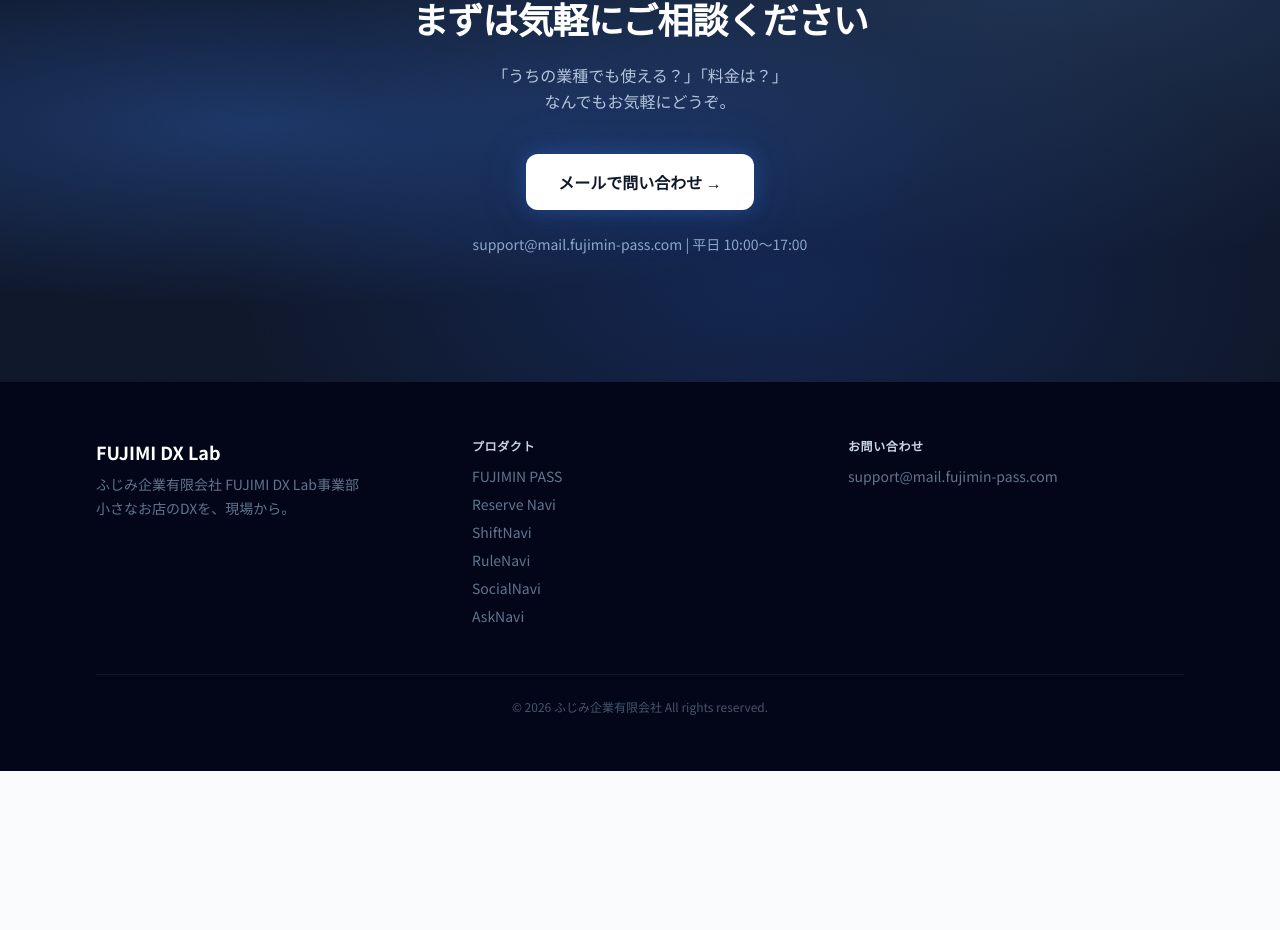
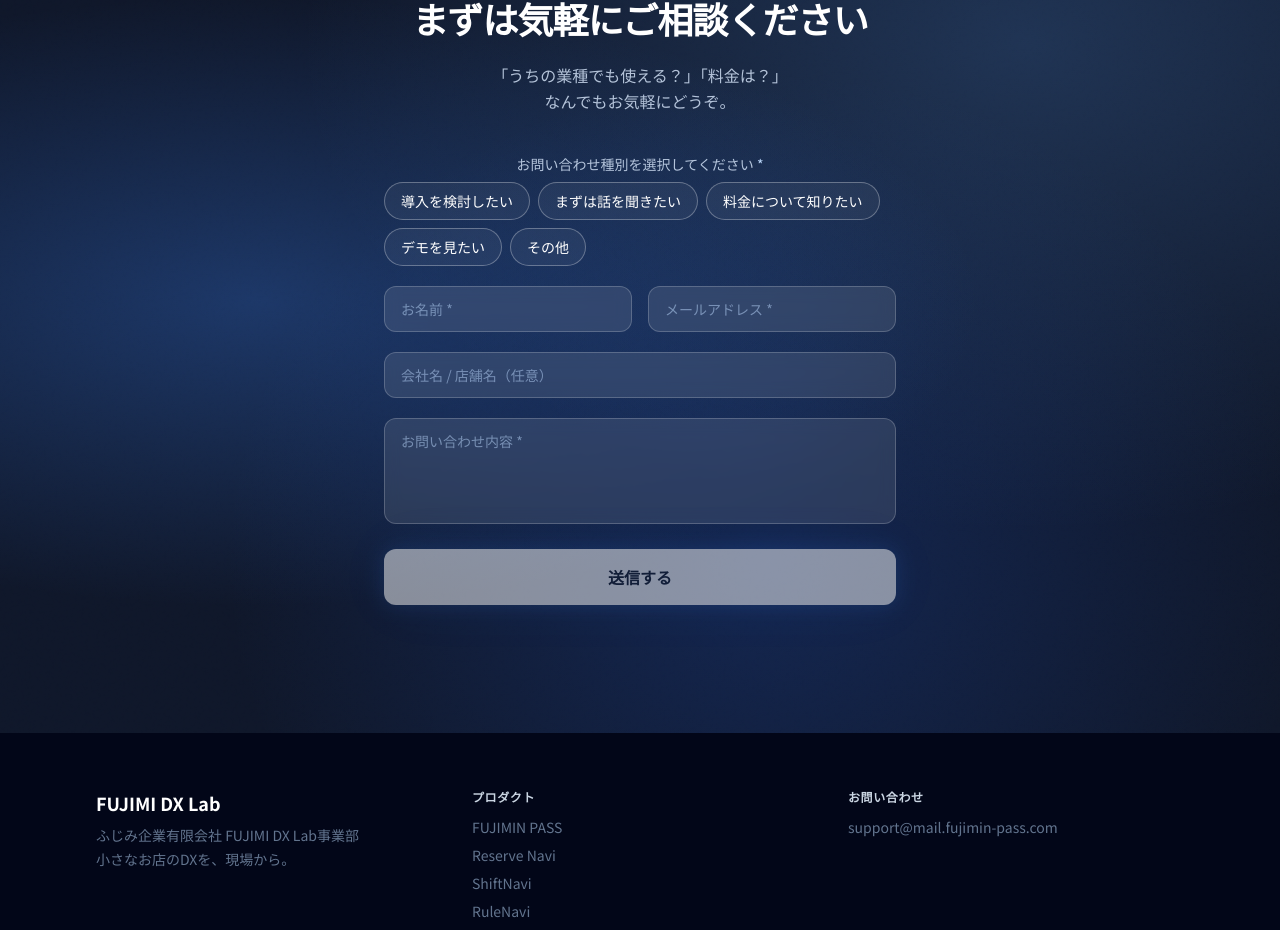
Before and after one commit to tabistFUJIMI/fujimi-dx-lab, a Next.js app: page /products/reserve-navi in a window 1280 px wide. Shown: the part 3520-4450 px from the top of the page. Before the commit the page ends 4291 px from the top, so only its background shows below. Built offline with nearby package versions, Linux system fonts and the light colour scheme.

Commit message:
全製品ページのCTAをお問い合わせフォームに変更
mailtoリンクと「平日 10:00〜17:00」を全6ページから削除し、
ContactFormコンポーネントに統一

Co-Authored-By: Claude Opus 4.6 (1M context) <noreply@anthropic.com>

```diff
--- a/app/products/ask-navi/page.tsx
+++ b/app/products/ask-navi/page.tsx
@@ -3,6 +3,7 @@ import Image from "next/image";
 import Link from "next/link";
 import Header from "../../components/Header";
 import Footer from "../../components/Footer";
+import ContactForm from "../../components/ContactForm";
 import FadeIn from "../../components/FadeIn";
 
 export const metadata: Metadata = {
@@ -360,16 +361,8 @@ export default function AskNaviPage() {
                 なんでもお気軽にどうぞ。
               </p>
               <div className="mt-10">
-                <a
-                  href="mailto:support@mail.fujimin-pass.com"
-                  className="inline-flex items-center gap-2 rounded-xl bg-white px-8 py-4 text-base font-bold text-gray-900 shadow-[0_0_20px_rgba(245,158,11,0.3)] transition-all duration-300 hover:scale-105 active:scale-[0.98]"
-                >
-                  メールで問い合わせ →
-                </a>
+                <ContactForm />
               </div>
-              <p className="mt-6 text-sm text-amber-200/70">
-                support@mail.fujimin-pass.com | 平日 10:00〜17:00
-              </p>
             </FadeIn>
           </div>
         </section>
--- a/app/products/fujimin-pass/page.tsx
+++ b/app/products/fujimin-pass/page.tsx
@@ -2,6 +2,7 @@ import type { Metadata } from "next";
 import Link from "next/link";
 import Header from "../../components/Header";
 import Footer from "../../components/Footer";
+import ContactForm from "../../components/ContactForm";
 import FadeIn from "../../components/FadeIn";
 
 export const metadata: Metadata = {
@@ -433,16 +434,8 @@ export default function FujiminPassPage() {
                 なんでもお気軽にどうぞ。
               </p>
               <div className="mt-10">
-                <a
-                  href="mailto:support@mail.fujimin-pass.com"
-                  className="glow-blue inline-flex items-center gap-2 rounded-xl bg-white px-8 py-4 text-base font-bold text-gray-900 transition-all duration-300 hover:scale-105 active:scale-[0.98]"
-                >
-                  メールで問い合わせ →
-                </a>
+                <ContactForm />
               </div>
-              <p className="mt-8 text-sm text-blue-200/70">
-                support@mail.fujimin-pass.com | 平日 10:00〜17:00
-              </p>
             </FadeIn>
           </div>
           <div className="pointer-events-none absolute top-0 left-0 h-full w-full bg-gradient-to-b from-black/10 to-transparent" />
--- a/app/products/reserve-navi/page.tsx
+++ b/app/products/reserve-navi/page.tsx
@@ -3,6 +3,7 @@ import Image from "next/image";
 import Link from "next/link";
 import Header from "../../components/Header";
 import Footer from "../../components/Footer";
+import ContactForm from "../../components/ContactForm";
 import FadeIn from "../../components/FadeIn";
 
 export const metadata: Metadata = {
@@ -344,16 +345,8 @@ export default function ReserveNaviPage() {
                 なんでもお気軽にどうぞ。
               </p>
               <div className="mt-10">
-                <a
-                  href="mailto:support@mail.fujimin-pass.com"
-                  className="glow-blue inline-flex items-center gap-2 rounded-xl bg-white px-8 py-4 text-base font-bold text-gray-900 transition-all duration-300 hover:scale-105 active:scale-[0.98]"
-                >
-                  メールで問い合わせ →
-                </a>
+                <ContactForm />
               </div>
-              <p className="mt-6 text-sm text-blue-200/70">
-                support@mail.fujimin-pass.com | 平日 10:00〜17:00
-              </p>
             </FadeIn>
           </div>
         </section>
--- a/app/products/rule-navi/page.tsx
+++ b/app/products/rule-navi/page.tsx
@@ -3,6 +3,7 @@ import Image from "next/image";
 import Link from "next/link";
 import Header from "../../components/Header";
 import Footer from "../../components/Footer";
+import ContactForm from "../../components/ContactForm";
 import FadeIn from "../../components/FadeIn";
 
 export const metadata: Metadata = {
@@ -350,16 +351,8 @@ export default function RuleNaviPage() {
                 なんでもお気軽にどうぞ。
               </p>
               <div className="mt-10">
-                <a
-                  href="mailto:support@mail.fujimin-pass.com"
-                  className="inline-flex items-center gap-2 rounded-xl bg-white px-8 py-4 text-base font-bold text-gray-900 shadow-[0_0_20px_rgba(139,92,246,0.3)] transition-all duration-300 hover:scale-105 active:scale-[0.98]"
-                >
-                  メールで問い合わせ →
-                </a>
+                <ContactForm />
               </div>
-              <p className="mt-6 text-sm text-violet-200/70">
-                support@mail.fujimin-pass.com | 平日 10:00〜17:00
-              </p>
             </FadeIn>
           </div>
         </section>
--- a/app/products/shift-navi/page.tsx
+++ b/app/products/shift-navi/page.tsx
@@ -3,6 +3,7 @@ import Image from "next/image";
 import Link from "next/link";
 import Header from "../../components/Header";
 import Footer from "../../components/Footer";
+import ContactForm from "../../components/ContactForm";
 import FadeIn from "../../components/FadeIn";
 
 export const metadata: Metadata = {
@@ -349,16 +350,8 @@ export default function ShiftNaviPage() {
                 なんでもお気軽にどうぞ。
               </p>
               <div className="mt-10">
-                <a
-                  href="mailto:support@mail.fujimin-pass.com"
-                  className="inline-flex items-center gap-2 rounded-xl bg-white px-8 py-4 text-base font-bold text-gray-900 shadow-[0_0_20px_rgba(16,185,129,0.3)] transition-all duration-300 hover:scale-105 active:scale-[0.98]"
-                >
-                  メールで問い合わせ →
-                </a>
+                <ContactForm />
               </div>
-              <p className="mt-6 text-sm text-emerald-200/70">
-                support@mail.fujimin-pass.com | 平日 10:00〜17:00
-              </p>
             </FadeIn>
           </div>
         </section>
--- a/app/products/social-navi/page.tsx
+++ b/app/products/social-navi/page.tsx
@@ -3,6 +3,7 @@ import Image from "next/image";
 import Link from "next/link";
 import Header from "../../components/Header";
 import Footer from "../../components/Footer";
+import ContactForm from "../../components/ContactForm";
 import FadeIn from "../../components/FadeIn";
 
 export const metadata: Metadata = {
@@ -373,16 +374,8 @@ export default function SocialNaviPage() {
                 なんでもお気軽にどうぞ。
               </p>
               <div className="mt-10">
-                <a
-                  href="mailto:support@mail.fujimin-pass.com"
-                  className="inline-flex items-center gap-2 rounded-xl bg-white px-8 py-4 text-base font-bold text-gray-900 shadow-[0_0_20px_rgba(236,72,153,0.3)] transition-all duration-300 hover:scale-105 active:scale-[0.98]"
-                >
-                  メールで問い合わせ →
-                </a>
+                <ContactForm />
               </div>
-              <p className="mt-6 text-sm text-pink-200/70">
-                support@mail.fujimin-pass.com | 平日 10:00〜17:00
-              </p>
             </FadeIn>
           </div>
         </section>
```
